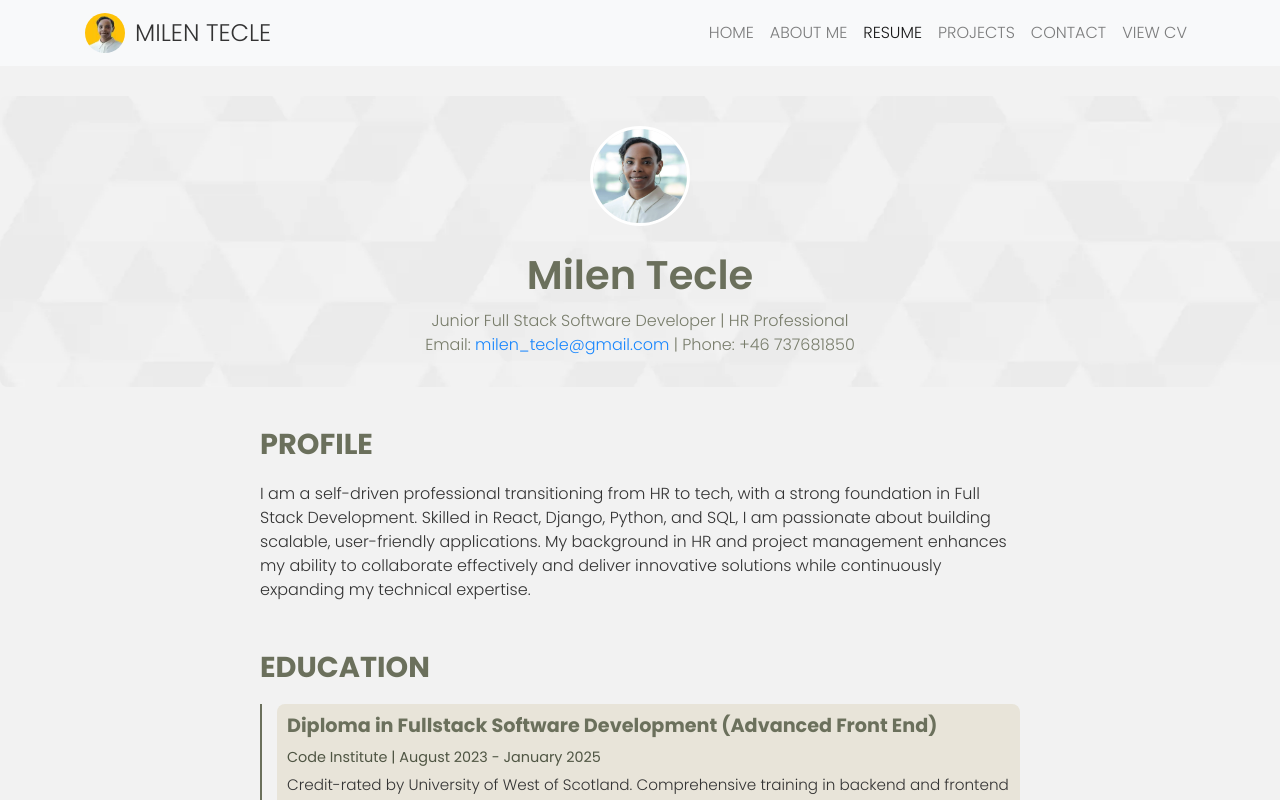
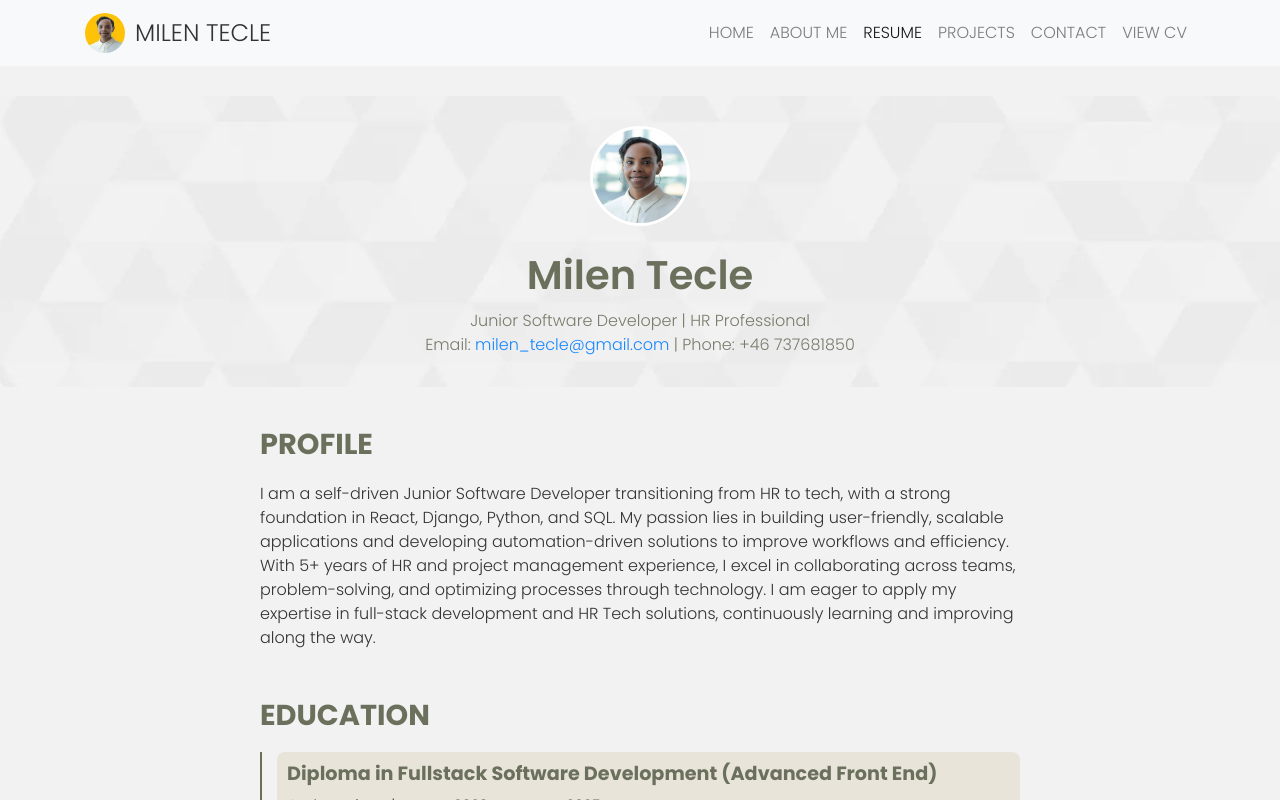
Before and after one commit to MilenTecle/portfolio, a React (Create React App) app: page /resume in a window 1280 px wide. Shown: the top 800 px of the page. Built offline with nearby package versions, Linux system fonts and the light colour scheme.

Commit message:
update about me and profile section on resume page

```diff
--- a/src/components/About.js
+++ b/src/components/About.js
@@ -22,25 +22,24 @@ const AboutMe = () => {
         <section className={styles.section}>
           <h2>Who Am I?</h2>
           <p>
-          I’m Milen Tecle, a Junior Full Stack Software Developer based in Stockholm, Sweden. With over 5 years of HR experience and a passion for technology,
-          I bring a unique combination of people skills and technical expertise to every project. My journey into tech is driven by a desire to create impactful,
-          user-friendly solutions that solve real-world problems.
+            I’m Milen Tecle, a Junior Software Developer based in Stockholm, Sweden, transitioning from a rewarding career in HR to tech. With 5+ years of HR experience and a passion for automation, process optimization, and data-driven solutions,
+            I bring a unique blend of people skills and technical expertise to every project. My journey into tech is fueled by a drive to develop innovative, user-friendly solutions that improve efficiency and solve real-world problems.
           </p>
         </section>
 
         <section className={styles.section}>
           <h2>What I Do</h2>
           <p>
-          I specialize in developing responsive, scalable applications using React, Django, Python, and SQL. My expertise spans front-end and back-end technologies,
-          enabling me to build solutions that are efficient, user-friendly, and impactful.
+            I design and build scalable, responsive applications using React, Django, Python, and SQL. My full-stack expertise allows me to develop seamless and efficient solutions,
+            focusing on API development, process automation, and user-centric interfaces.
           </p>
         </section>
 
         <section className={styles.section}>
           <h2>Why Hire Me?</h2>
           <p>
-          My unique blend of technical skills and human-centered thinking allows me to contribute to scalable, user-focused applications. I thrive in collaborative environments and I am
-          passionate about solving complex problems through innovative solutions.
+            I combine technical skills with human-centered problem-solving, making me an asset for teams developing HR Tech, automation tools, or data-driven platforms.
+            I thrive in collaborative environments, enjoy solving complex problems, and am continuously expanding my expertise to create impactful digital solutions.
           </p>
         </section>
 
--- a/src/components/Home.js
+++ b/src/components/Home.js
@@ -22,7 +22,7 @@ const Home = () => {
           <div className={styles.mainContent}>
             <h1 className={styles.heroTitle}>Hi, I'm Milen Tecle</h1>
             <p className={`${styles.heroSubtitle} mb-5`}>
-              A Junior Full Stack Software Developer with a passion for building user-friendly and efficient applications.
+              A Junior Software Developer with a focus on backend development, APIs, and scalable applications.
               Explore my projects below!
             </p>
             <a href="/projects" className={styles.btnPrimary}>
--- a/src/components/Resume.js
+++ b/src/components/Resume.js
@@ -10,7 +10,7 @@ const Resume = () => {
       <header className={styles.hero}>
         <img src={avatar} alt="Milen Tecle" loading="lazy" />
         <h1>Milen Tecle</h1>
-        <p>Junior Full Stack Software Developer | HR Professional</p>
+        <p>Junior Software Developer | HR Professional</p>
         <p>
           Email: <a href="mailto:milen_tecle@gmail.com">milen_tecle@gmail.com</a> | Phone: +46 737681850
         </p>
@@ -21,9 +21,11 @@ const Resume = () => {
         <section className={`${styles.section} mb-5 `}>
           <h2>Profile</h2>
           <p>
-          I am a self-driven professional transitioning from HR to tech, with a strong foundation in Full Stack Development. Skilled in React, Django, Python, and SQL,
-          I am passionate about building scalable, user-friendly applications. My background in HR and project management enhances my ability to collaborate effectively and deliver innovative
-          solutions while continuously expanding my technical expertise.
+            I am a self-driven Junior Software Developer transitioning from HR to tech, with a strong foundation in React, Django, Python, and SQL.
+            My passion lies in building user-friendly, scalable applications and developing automation-driven solutions to improve workflows and efficiency.
+
+            With 5+ years of HR and project management experience, I excel in collaborating across teams, problem-solving, and optimizing processes through technology.
+            I am eager to apply my expertise in full-stack development and HR Tech solutions, continuously learning and improving along the way.
           </p>
         </section>
 
```
Also changed, not shown: 1 other file (tests, documents, lock files or other folders).
